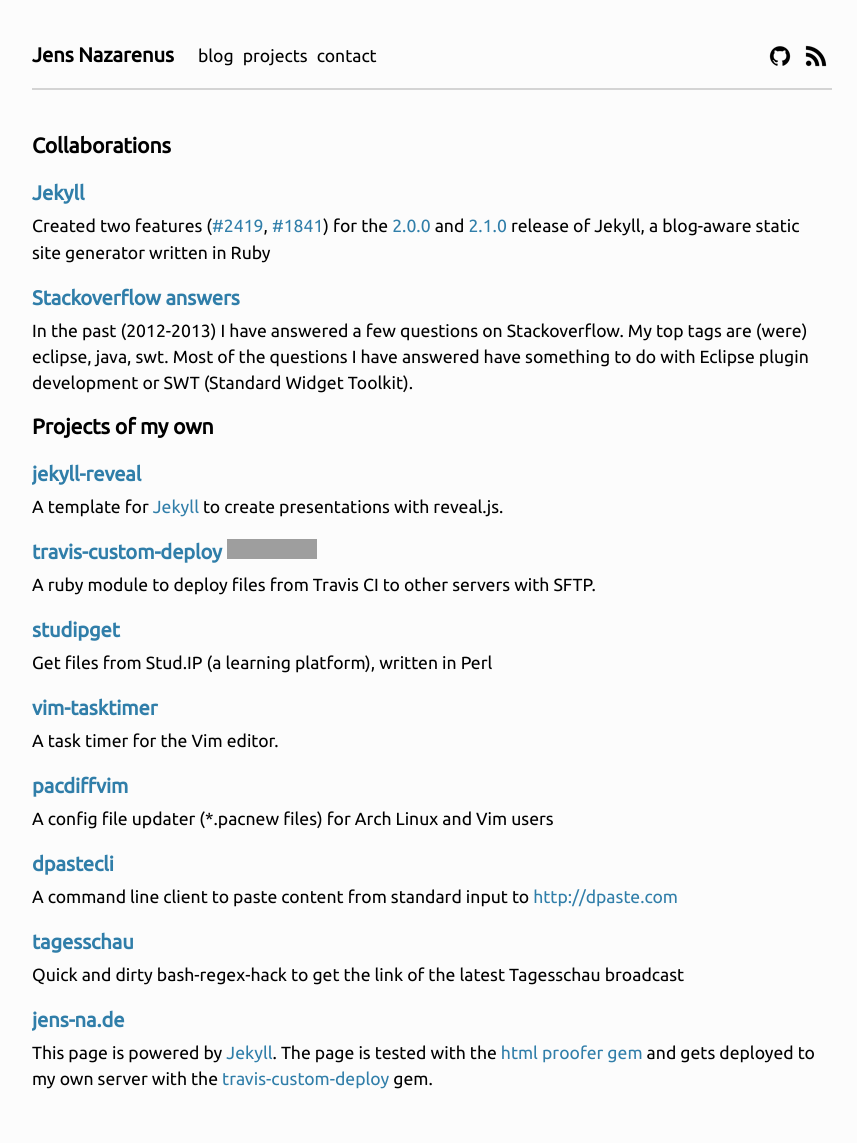
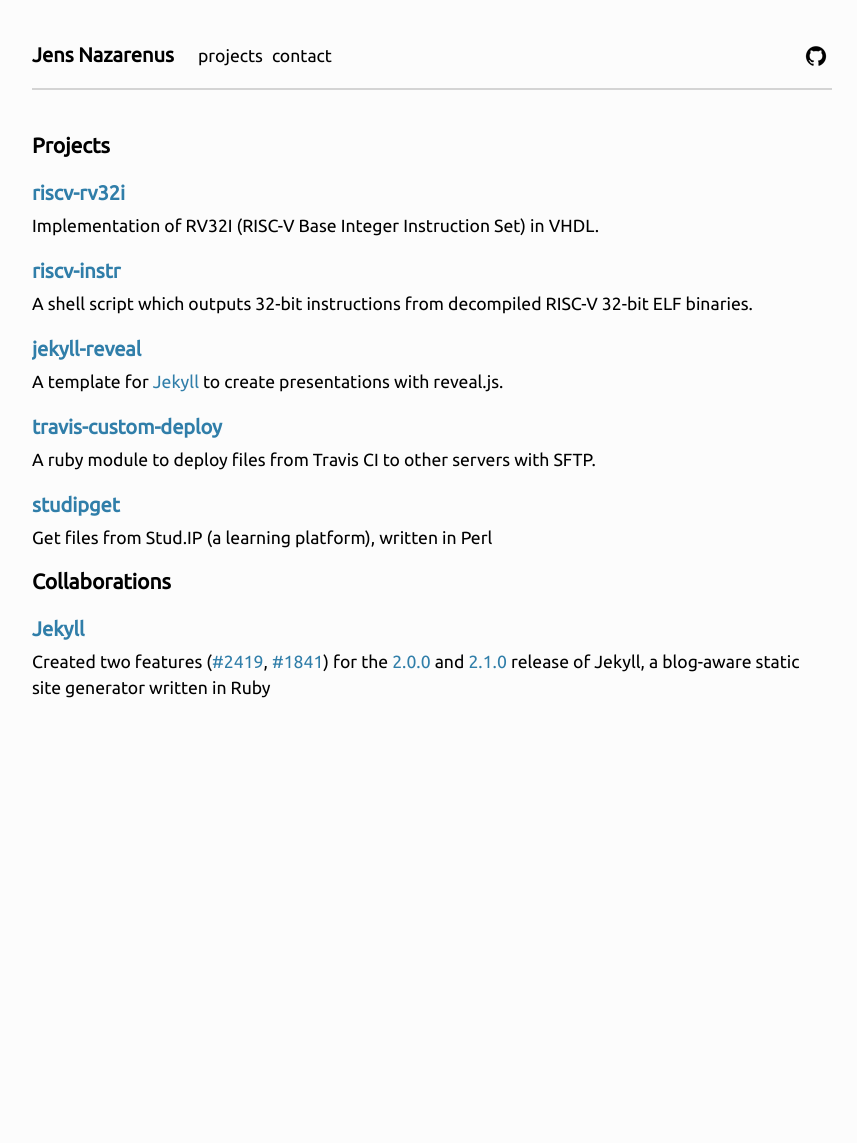
Before and after one commit to jens-na/jens-na.github.io, a Jekyll site: the page built from projects.html, in a window 1280 px wide. Shown: the whole page, without its empty margins (208-1065 px from the left). Built offline with Jekyll 4.4.1, drawn with Linux system fonts in a browser that asks for light colours; after the commit the page ends 900 px from its top, so only the background shows below that; grey boxes are pictures that could not be loaded.

Commit message:
New photo and general changes

```diff
--- a/_layouts/default.html
+++ b/_layouts/default.html
@@ -13,14 +13,12 @@
     <div class="left">
       <div class="title">
         <a class="name" href="/">Jens Nazarenus</a>
-        <a class="nav" href="/blog">blog</a>
         <a class="nav" href="/projects">projects</a>
         <a class="nav" href="/contact">contact</a>
       </div>
     </div>
     <div class="right">
       <a href="http://github.com/jens-na"><img src="/images/github.png" alt="github"/></a>
-      <a href="/atom.xml"><img src="/images/rss.png" alt="rss"/></a>
     </div>
   </div>
   <hr class="bhr"/>
--- a/projects.html
+++ b/projects.html
@@ -2,6 +2,29 @@
   layout: default
   title: Jens Nazarenus
 ---
+
+
+<h1>Projects</h1>
+
+<h2><a href="https://github.com/jens-na/riscv-rv32i">riscv-rv32i</a></h2>
+Implementation of RV32I (RISC-V Base Integer Instruction Set) in VHDL.
+
+<h2><a href="https://github.com/jens-na/riscv-instr">riscv-instr</a></h2>
+A shell script which outputs 32-bit instructions from decompiled RISC-V
+32-bit ELF binaries.
+
+<h2><a href="https://github.com/jens-na/jekyll-reveal">jekyll-reveal</a></h2>
+A template for <a href="http://jekyllrb.com">Jekyll</a> to create presentations
+with reveal.js.
+
+<h2>
+  <a href="https://github.com/jens-na/travis-custom-deploy">travis-custom-deploy</a>
+</h2>
+A ruby module to deploy files from Travis CI to other servers with SFTP.
+
+<h2><a href="https://github.com/jens-na/studipget">studipget</a></h2>
+Get files from Stud.IP (a learning platform), written in Perl
+
 <h1>Collaborations</h1>
 
 <h2><a href="https://github.com/jekyll/jekyll">Jekyll</a></h2>
@@ -11,46 +34,3 @@
        for the <a href="http://jekyllrb.com/news/2014/05/06/jekyll-turns-2-0-0/">2.0.0</a> and <a
        href="http://jekyllrb.com/news/2014/06/28/jekyll-turns-21-i-mean-2-1-0/">2.1.0</a> release of Jekyll, a blog-aware static site generator
        written in Ruby
-<h2><a href="http://stackoverflow.com/users/1734635/jens-na?tab=answers&sort=votes">Stackoverflow answers</a></h2>
-In the past (2012-2013) I have answered a few questions on
-Stackoverflow. My top tags are (were) eclipse, java, swt. Most of the questions
-I have answered have something to do with Eclipse plugin development or
-SWT (Standard Widget Toolkit).
-
-<h1>Projects of my own</h1>
-
-<h2><a href="https://github.com/jens-na/jekyll-reveal">jekyll-reveal</a></h2>
-A template for <a href="http://jekyllrb.com">Jekyll</a> to create presentations
-with reveal.js.
-
-<h2>
-  <a href="https://github.com/jens-na/travis-custom-deploy">travis-custom-deploy</a>
-  <a href="https://rubygems.org/gems/travis-custom-deploy">
-    <img src="https://img.shields.io/gem/v/travis-custom-deploy.svg"
-         alt="Gem Version"/>
-  </a>
-</h2>
-A ruby module to deploy files from Travis CI to other servers with SFTP.
-
-<h2><a href="https://github.com/jens-na/studipget">studipget</a></h2>
-Get files from Stud.IP (a learning platform), written in Perl
-
-<h2><a href="https://github.com/jens-na/vim-tasktimer">vim-tasktimer</a></h2>
-A task timer for the Vim editor.
-
-<h2><a href="https://github.com/jens-na/pacdiffvim">pacdiffvim</a></h2>
-A config file updater (*.pacnew files) for Arch Linux and Vim users
-
-<h2><a href="https://github.com/jens-na/dpastecli">dpastecli</a></h2>
-A command line client to paste content from standard input to
-<a href="http://dpaste.com">http://dpaste.com</a>
-
-<h2><a href="https://github.com/jens-na/tagesschau">tagesschau</a></h2>
-Quick and dirty bash-regex-hack to get the link of the latest Tagesschau
-broadcast
-
-<h2><a
-    href="https://github.com/jens-na/jens-na.github.io">jens-na.de</a></h2>
-This page is powered by <a href="http://jekyllrb.com">Jekyll</a>.
-The page is tested with the <a href="https://github.com/gjtorikian/html-proofer">html proofer gem</a> and
-gets deployed to my own server with the <a href="https://github.com/jens-na/travis-custom-deploy">travis-custom-deploy</a> gem.
```
Also changed, not shown: index.html (+4 -5 lines), images/me.jpg (added), images/me.png (deleted).
